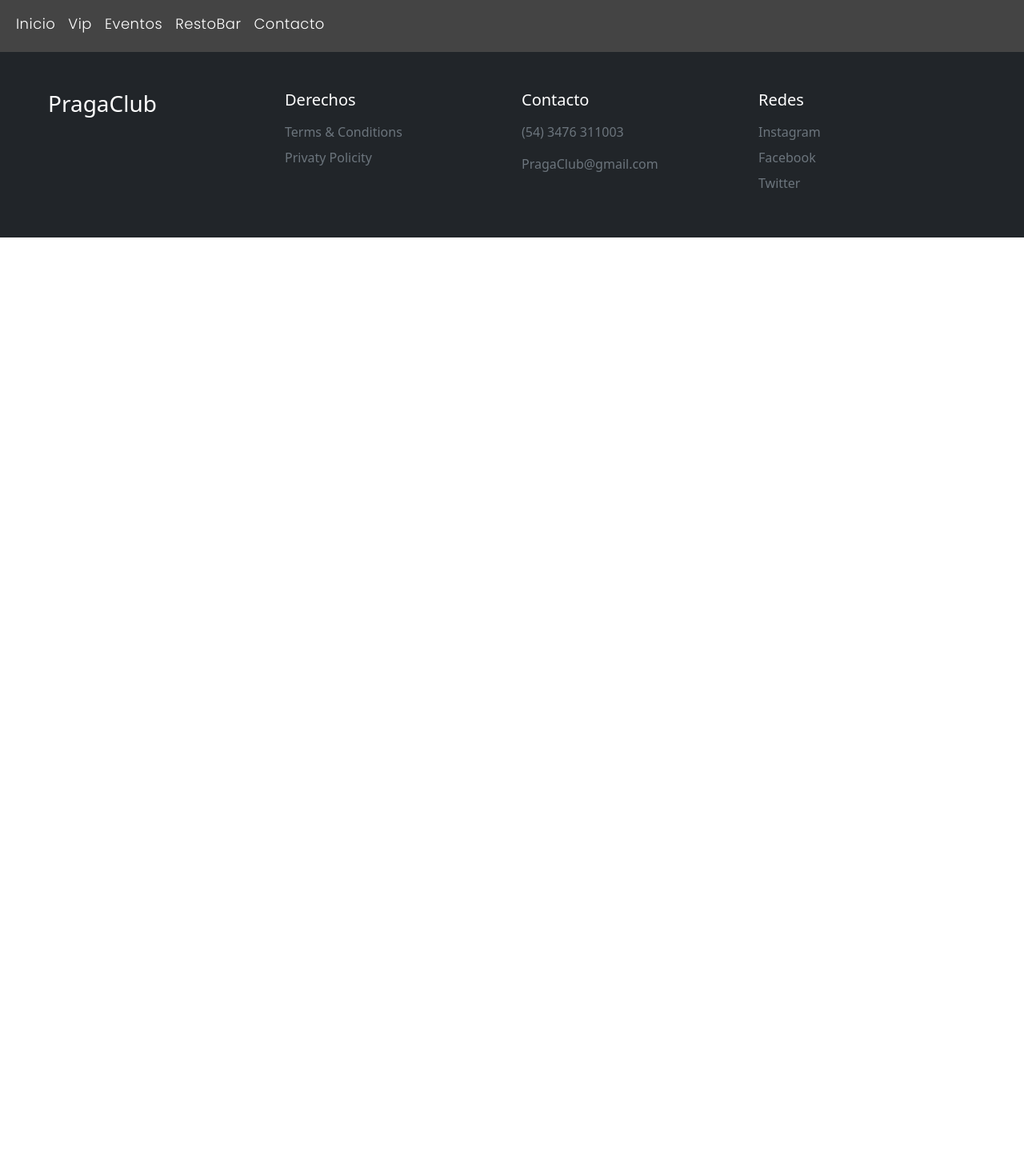
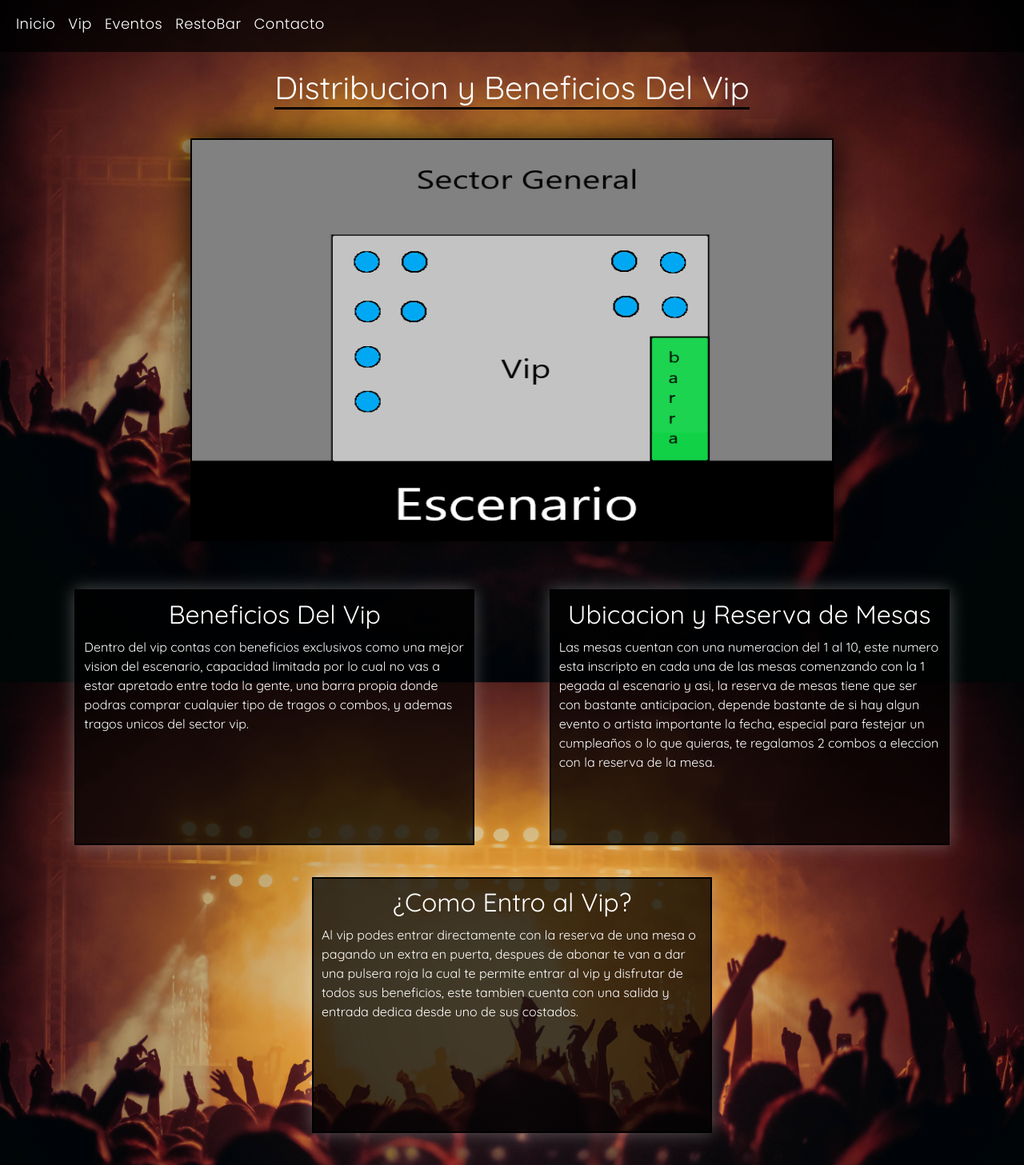
Before and after one commit to LucaBenaglio/PragaClub, a website: page pages/vip.html in a window 1280 px wide. Shown: the top 1457 px of the page at 80% size. Before the commit the page ends 800 px from the top, so only its background shows below. Drawn offline with nearby package versions, Linux system fonts and the light colour scheme.

Commit message:
agregamos la seccion de vip

```diff
--- a/pages/vip.html
+++ b/pages/vip.html
@@ -1,19 +1,26 @@
 <!DOCTYPE html>
 <html lang="en">
+
 <head>
     <meta charset="UTF-8">
     <meta http-equiv="X-UA-Compatible" content="IE=edge">
     <meta name="viewport" content="width=device-width, initial-scale=1.0">
 
-<!-- bootstrap -->
-    <link href="https://cdn.jsdelivr.net/npm/bootstrap@5.2.0-beta1/dist/css/bootstrap.min.css" rel="stylesheet" integrity="sha384-0evHe/X+R7YkIZDRvuzKMRqM+OrBnVFBL6DOitfPri4tjfHxaWutUpFmBp4vmVor" crossorigin="anonymous">
-<!-- bootstrap -->
+    <!-- bootstrap -->
+    <link href="https://cdn.jsdelivr.net/npm/bootstrap@5.2.0-beta1/dist/css/bootstrap.min.css" rel="stylesheet"
+        integrity="sha384-0evHe/X+R7YkIZDRvuzKMRqM+OrBnVFBL6DOitfPri4tjfHxaWutUpFmBp4vmVor" crossorigin="anonymous">
+    <!-- bootstrap -->
 
     <link rel="stylesheet" href="../css/style.css">
     <title>Praga Club</title>
+
+    <!-- GOOGLE FONTS -->
+    <link href="https://fonts.googleapis.com/css2?family=Quicksand&display=swap" rel="stylesheet">
+    <!-- GOOGLE FONTS -->
+
 </head>
 
-<body>
+<body class="body-vip">
     <nav class="navbar navbar-expand-lg nav-estilos">
         <div class="container-fluid">
             <button class="navbar-toggler boton-nav" type="button" data-bs-toggle="collapse"
@@ -45,7 +52,36 @@
         </div>
     </nav>
 
+    <main class="main-vip">
+        <h1 class="h1-vip"><span class="span-h1-vip">
+            Distribucion y Beneficios Del Vip
+        </span></h1>
+        <div class="imagen-vip">
+            <span class="span-img-vip"><img src="../img/vip.png" alt="imagen-distribucion-sector-vip" width="800px" height="500px" class="img-vip"></span>
+        </div>
 
+        <div class="flex-vip">
+            <div class="caja-vip">
+                <h2>Beneficios Del Vip</h2>
+                <p>
+                    Dentro del vip contas con beneficios exclusivos como una mejor vision del escenario, capacidad limitada por lo cual no vas a estar apretado entre toda la gente, una barra propia donde podras comprar cualquier tipo de tragos o combos, y ademas tragos unicos del sector vip.
+                </p>
+            </div>
+            <div class="caja-vip">
+                <h2>Ubicacion y Reserva de Mesas</h2>
+                <p>
+                    Las mesas cuentan con una numeracion del 1 al 10, este numero esta inscripto en cada una de las mesas comenzando con la 1 pegada al escenario y asi, la reserva de mesas tiene que ser con bastante anticipacion, depende bastante de si hay algun evento o artista importante la fecha, especial para festejar un cumpleaños o lo que quieras, te regalamos 2 combos a eleccion con la reserva de la mesa.
+                </p>
+            </div>
+            <div class="caja-vip">
+                <h2>¿Como Entro al Vip?</h2>
+                <p>
+                    Al vip podes entrar directamente con la reserva de una mesa o pagando un extra en puerta, despues de abonar te van a dar una pulsera roja la cual te permite entrar al vip y disfrutar de todos sus beneficios, este tambien cuenta con una salida y entrada dedica desde uno de sus costados.
+                </p>
+            </div>
+        </div>
+
+    </main>
 
 
     <footer class="container-fluid">
@@ -90,9 +126,12 @@
     </footer>
 
 
-<!-- bootstrap -->
-<script src="https://cdn.jsdelivr.net/npm/bootstrap@5.2.0-beta1/dist/js/bootstrap.bundle.min.js" integrity="sha384-pprn3073KE6tl6bjs2QrFaJGz5/SUsLqktiwsUTF55Jfv3qYSDhgCecCxMW52nD2" crossorigin="anonymous"></script>
-<!-- bootstrap -->
+    <!-- bootstrap -->
+    <script src="https://cdn.jsdelivr.net/npm/bootstrap@5.2.0-beta1/dist/js/bootstrap.bundle.min.js"
+        integrity="sha384-pprn3073KE6tl6bjs2QrFaJGz5/SUsLqktiwsUTF55Jfv3qYSDhgCecCxMW52nD2"
+        crossorigin="anonymous"></script>
+    <!-- bootstrap -->
 
 </body>
+
 </html>
--- a/scss/partials/_contacto.scss
+++ b/scss/partials/_contacto.scss
@@ -2,7 +2,6 @@
 @import "../sass2/extend";
 @import "../sass2/maps";
 @import "../sass2/mixins";
-
 
 .body-contacto{
     background: #181818;
--- a/scss/partials/_eventos.scss
+++ b/scss/partials/_eventos.scss
@@ -5,10 +5,10 @@
 
 .body-eventos{
     background-color: #181818;
-    font-family: 'Quicksand', sans-serif;
 }
 
 .cuerpo-eventos{
+    font-family: 'Quicksand', sans-serif;
     overflow: hidden;
     display: flex;
     justify-content: space-evenly;
@@ -16,6 +16,7 @@
 }
 
 .h1-eventos{
+    font-family: 'Quicksand', sans-serif;
     color: $color-white;
     text-align: center;
     margin: 5px;
--- a/scss/partials/_vip.scss
+++ b/scss/partials/_vip.scss
@@ -2,3 +2,96 @@
 @import "../sass2/extend";
 @import "../sass2/maps";
 @import "../sass2/mixins";
+
+.body-vip{
+    background-image: url(../img/vip.jpg);
+    background-repeat: no-repeat;
+    background-size: cover;
+    background-attachment: fixed;
+}
+
+.main-vip{
+    font-family: 'Quicksand', sans-serif;
+}
+
+.h1-vip{
+    color: $color-white;
+    text-align: center;
+    margin: 20px;
+}
+
+.span-h1-vip{
+    border-bottom: 3px solid $color-black;
+}
+
+.imagen-vip{
+    display: flex;
+    justify-content: center;
+    margin: 40px;
+}
+
+.span-img-vip{
+    border: 2px solid $color-black;
+    box-shadow: 0 0 40px 0 rgba(0, 0, 0, .9);
+}
+
+.flex-vip{
+    display: flex;
+    justify-content: space-evenly;
+    flex-wrap: wrap;
+    margin: 20px;
+    color: $color-white;
+}
+
+.flex-vip h2{
+    text-align: center;
+    margin: 10px;
+}
+
+.flex-vip p{
+    margin: 10px;
+}
+
+.caja-vip{
+    width: 500px;
+    height: 320px;
+    background-color: #000b;
+    border: 2px solid $color-black;
+    box-shadow: 0 0 20px 0 rgba(255, 255, 255, .3);
+    margin: 20px;
+}
+
+.caja-vip:hover{
+    background-color: #000e;
+    opacity: 1;
+    transition: background-color 1s ease-out;
+}
+
+@media only screen and (max-width: 820px) {
+    .img-vip{
+        width: 700px;
+    }
+}
+
+@media only screen and (max-width: 720px) {
+    .img-vip{
+        width: 600px;
+    }
+}
+
+@media only screen and (max-width: 620px) {
+    .img-vip{
+        width: 400px;
+        height: 320px;
+    }
+}
+
+@media only screen and (max-width: 520px) {
+    .img-vip{
+        width: 300px;
+        height: 250pxs;
+    }
+    .flex-vip p{
+        font-size: 12px;
+    }
+}
```
Also changed, not shown: css/style.css, img/vip.jpg (added), img/vip.png (added).
